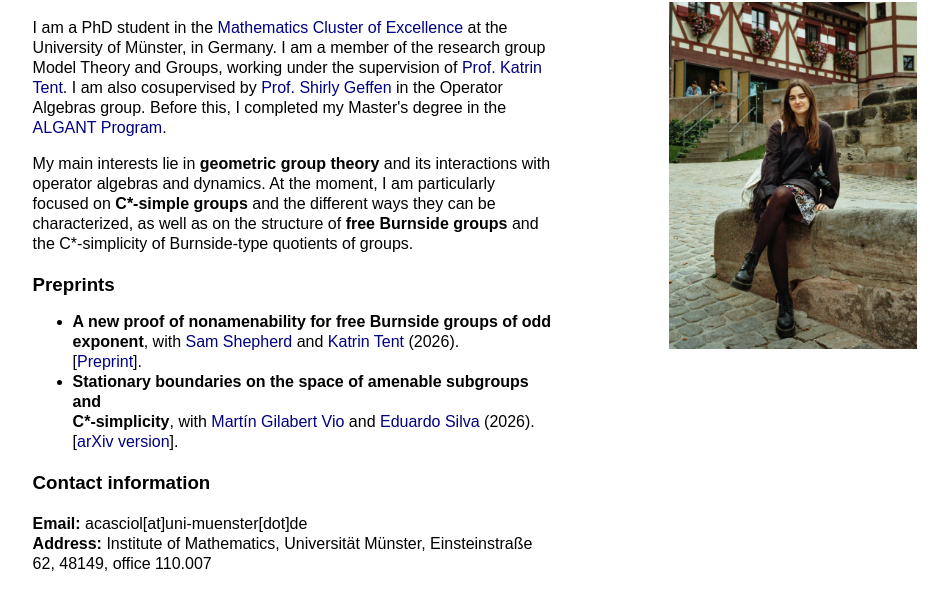
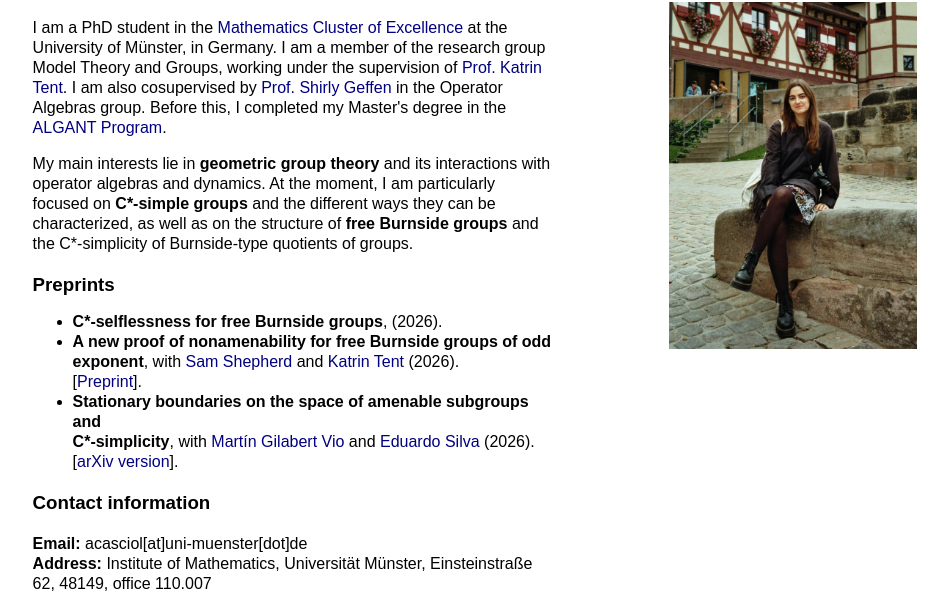
Before and after one commit to annacascioli/annacascioli.github.io, a plain HTML site: page index.html in a window 1280 px wide. Shown: the part 148-755 px from the top of the page, without its empty margins (165-1113 px from the left). Drawn offline with nearby package versions, Linux system fonts and the light colour scheme.

Commit message:
Update index.html

```diff
--- a/index.html
+++ b/index.html
@@ -33,6 +33,7 @@
 
 		<p><h3>Preprints</h3>
 		  <ul>
+			  <li><b>C*-selflessness for free Burnside groups</b>, (2026). </li>
 			  <li><b>A new proof of nonamenability for free Burnside groups of odd exponent</b>, with <a href="https://sites.google.com/view/samshepherd/home">Sam Shepherd</a> and <a href="https://ivv5hpp.uni-muenster.de/u/tent/">Katrin Tent</a> (2026).
 			  <br>
 				  [<a href="Nonamenability_of_free_Burnside_groups.pdf" target="_blank">Preprint</a>].
```
